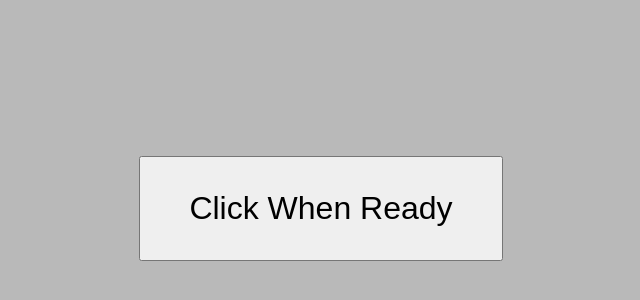
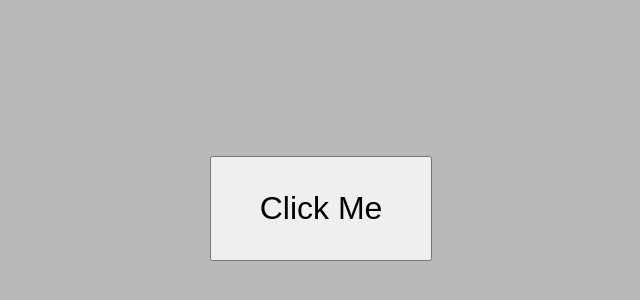
Before and after one commit to maddy1381/rick-roll, a plain HTML site: page index.html in a window 1280 px wide. Shown: the part 100-400 px from the top of the page, without its empty margins (319-959 px from the left). Drawn offline with Linux system fonts and the light colour scheme.

Commit message:
Update index.html

```diff
--- a/index.html
+++ b/index.html
@@ -33,7 +33,7 @@
 </head>
 <body>
      <div class="btn">
-          <button onclick="myFunction()">Click When Ready</button>
+          <button onclick="myFunction()">Click Me</button>
      </div>
 
 
```
